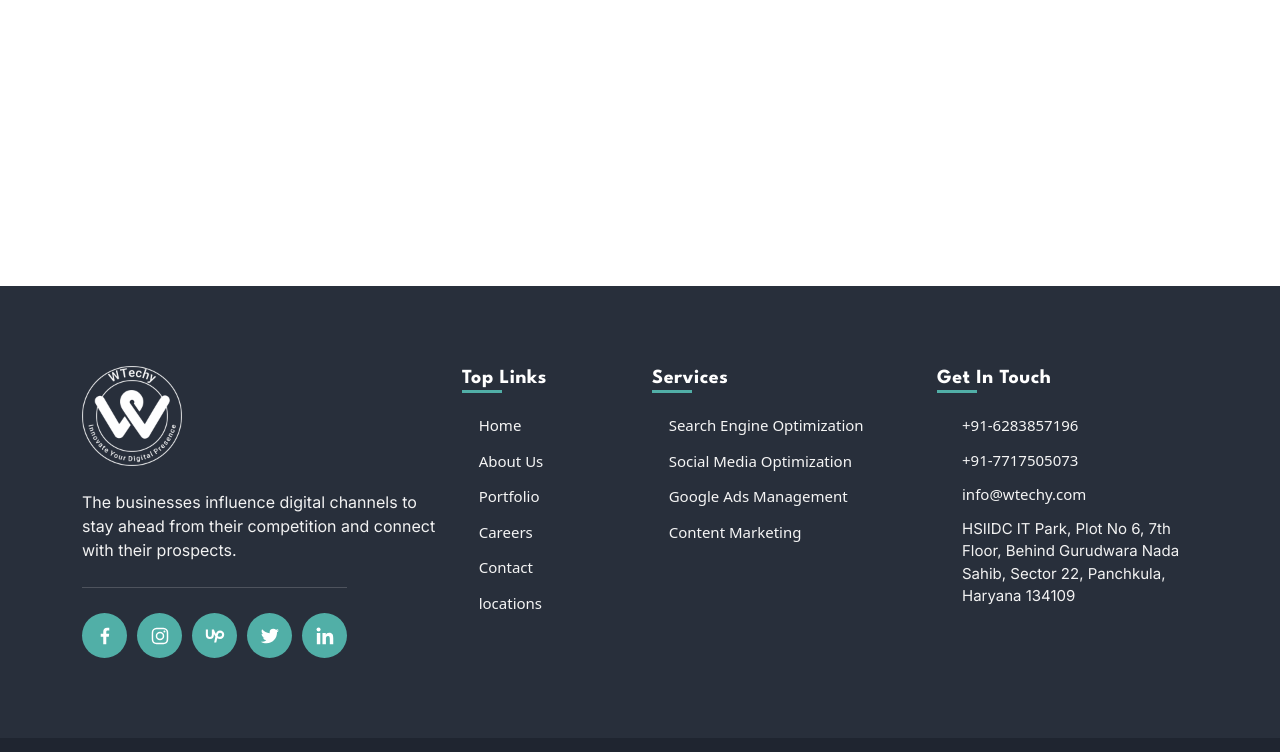
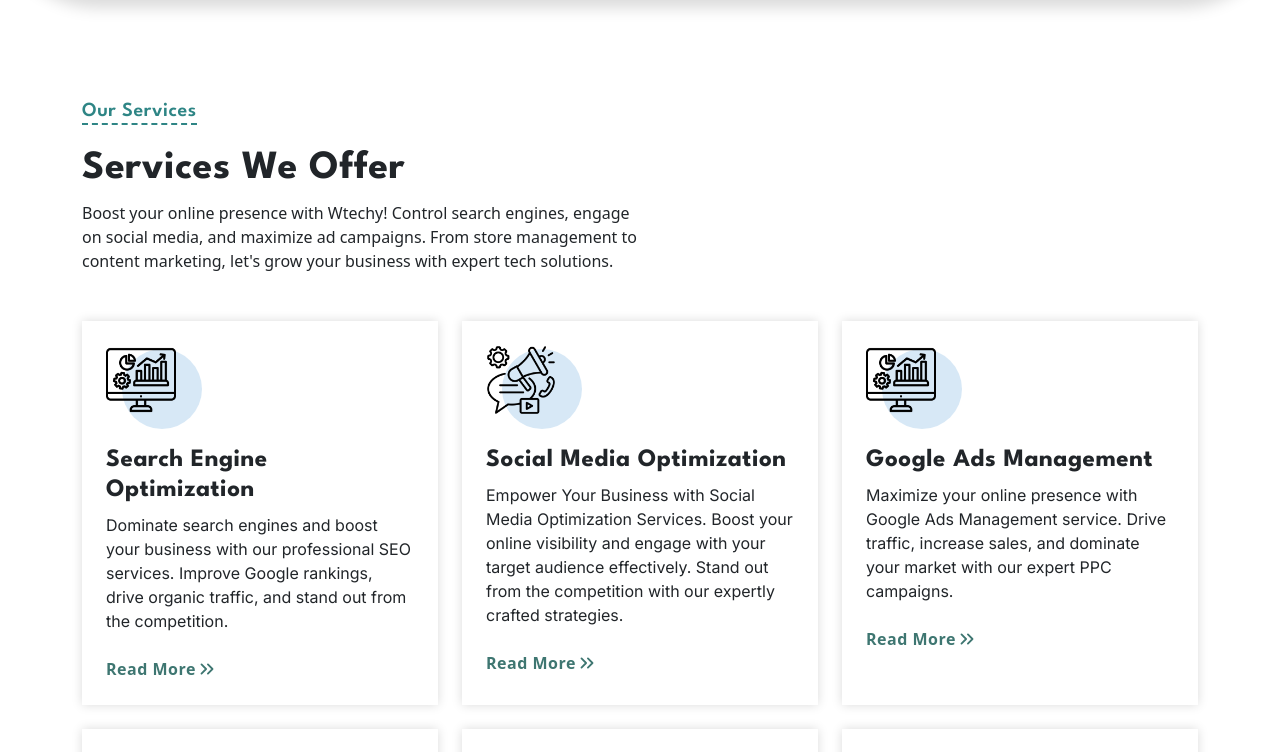
Before and after one commit to wtechyteam/wtechynext, a Next.js app: page /service in a window 1280 px wide. Before the commit this address had no page. Shown: the part 514-1266 px from the top of the page. Built offline with nearby package versions, Linux system fonts and the light colour scheme.

Commit message:
service page

```diff
--- /dev/null
+++ b/app/service/page.jsx
@@ -0,0 +1,54 @@
+'use client';
+import React from 'react';
+import InnerBanner from './../../common/InnerBanner';
+import SectionTopInfo from './../../common/SectionTopInfo';
+import Link from 'next/link';
+import { scrollTop } from './../../common/utils'
+import { FiChevronsRight } from 'react-icons/fi';
+import { serviceData } from '../data/serviceCardData';
+import { Helmet } from 'react-helmet';
+import Image from 'next/image';
+
+const Services = () => {
+    return (
+        <div>
+            <Helmet>
+                <meta name="title" content="Digital Marketing Services: Grow Your Business Online" />
+                <meta name="description" content="Boost your online presence with our comprehensive digital marketing services. Drive success through tailored performance marketing & media strategies. Hire Us!" />
+            </Helmet>
+            <InnerBanner
+                title={"Services"}
+                info={'Explore our comprehensive range of services tailored to meet your digital needs. From SEO strategies to web development solutions, we deliver results that drive growth and success for your business.'}
+            />
+            <section className="sectionPadding">
+                <div className="container">
+                    <SectionTopInfo
+                        smallTitle={'Our Services'}
+                        title={'Services We Offer'}
+                        text={"Boost your online presence with Wtechy! Control search engines, engage on social media, and maximize ad campaigns. From store management to content marketing, let's grow your business with expert tech solutions."}
+                    />
+                    <div className="row mt-5 justify-content-center">
+                        {serviceData.map((service, index) => (
+                            <div className='col-lg-4 col-md-6 mb-4 ' key={index} >
+                                <div className="cardWrap px-4 py-4 type1 bg-white hasShadow h-100">
+                                    <div className="cardIcon cardIcon-Type1">
+                                        <Image src={service.icon} alt={service.title} />
+                                    </div>
+                                    <div className="cardInfo">
+                                        <h2 className="cardTitle title-md fw-bold text-capitalize">{service.title}</h2>
+                                        <p className='cardDescription text-sm mb-4'>{service.description}</p>
+                                        <Link href={`/service/${service.slug}`} legacyBehavior>
+                                            <a className='dBtn btnText' onClick={scrollTop}>Read More<FiChevronsRight /></a>
+                                        </Link>
+                                    </div>
+                                </div>
+                            </div>
+                        ))}
+                    </div>
+                </div>
+            </section>
+        </div>
+    );
+}
+
+export default Services;
--- a/package.json
+++ b/package.json
@@ -16,12 +16,12 @@
     "next": "14.2.4",
     "react": "^18",
     "react-bootstrap": "^2.10.4",
-
     "react-helmet": "^6.1.0",
     "react-icons": "^5.2.1",
     "react-router-dom": "^6.24.1",
     "react-slick": "^0.30.2",
     "sass": "^1.77.6",
+    "sharp": "^0.33.4",
     "slick-carousel": "^1.8.1"
   },
   "devDependencies": {
```
Also changed, not shown: app/data/serviceCardData.jsx (+7 -6 lines), 1 other file (tests, documents, lock files or other folders).
